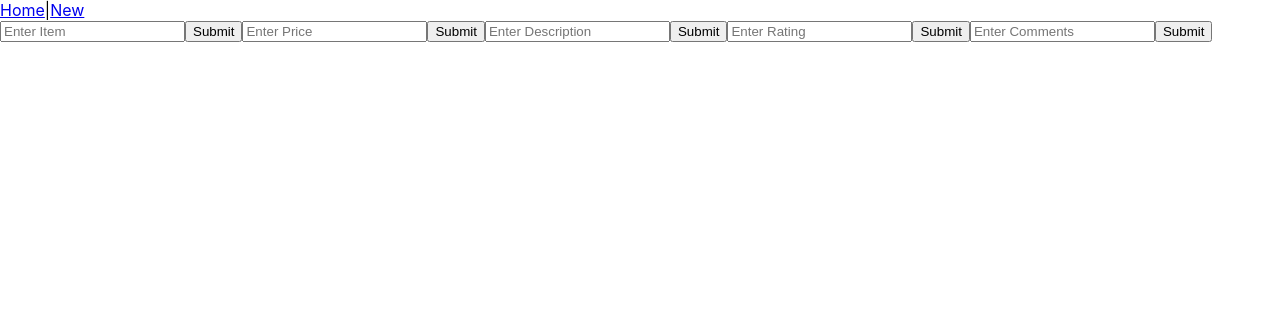
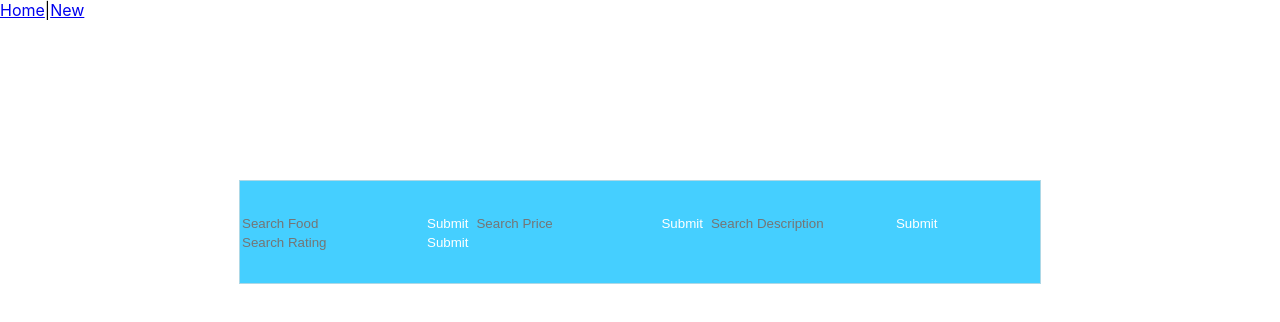
Before and after one commit to yordanosW/Milestone2_frontend, a React (Create React App) app: page /Grocery in a window 1280 px wide. Shown: the top 322 px of the page. Built offline with nearby package versions, Linux system fonts and the light colour scheme.

Commit message:
GrocerySearch

```diff
--- /dev/null
+++ b/src/Components/Grocery.css
@@ -0,0 +1,29 @@
+.form{
+    border-radius: 5px solid white;
+    margin: auto;
+    color: white;
+    margin-top: 10em;
+    display: flex;
+    flex-direction: row;
+    background: #45CFFF;
+    color: white;
+    background-color: #45CFFF;
+    padding-top: 2em;
+    padding-bottom: 2em;
+    width: 100vh;
+    outline: white;
+    align-items: center;
+
+
+}
+.form-submit-button{
+    color: white;
+    background-color: #45CFFF;
+    border: 5px white;
+    outline: white;
+}
+input{
+    background-color: #45CFFF;
+    color: white;
+    border: 5px white;
+}
--- a/src/Components/Grocery.js
+++ /dev/null
@@ -1,21 +0,0 @@
-import { useState } from "react"
-
-function Grocery() {
-    const[searchTerm, setSearchTerm] = useState('')
-    return(
-        <form onSubmit={(e) => handleSubmit(e, searchTerm)}>
-            <input onChange = {(e) => setSearchTerm(e.target.value)} placeholder="Enter Item"/>
-            <input type="submit"/>
-            <input onChange ={(e) => setSearchTerm(e.target.value)} placeholder="Enter Price"/>
-            <input type="submit"/>
-            <input onChange ={(e) => setSearchTerm(e.target.value)} placeholder="Enter Description"/>
-            <input type="submit"/>
-            <input onChange ={(e) => setSearchTerm(e.target.value)} placeholder="Enter Rating"/>
-            <input type="submit"/>
-            <input onChange ={(e) => setSearchTerm(e.target.value)} placeholder="Enter Comments"/>
-            <input type="submit"/>
-        </form>
-    )
-}
-
-export default Grocery
--- /dev/null
+++ b/src/Components/Grocery.jsx
@@ -0,0 +1,27 @@
+import { useState } from "react"
+import "./Grocery.css";
+
+function Grocery() {
+    const[searchTerm, setSearchTerm] = useState('')
+
+
+    return(
+        <div className= "form">
+        <form onSubmit={(e) => handleSubmit(e, searchTerm)}>
+            <input onChange = {(e) => setSearchTerm(e.target.value)} placeholder="Search Food"/>
+            <input type="submit"/>
+            <input onChange ={(e) => setSearchTerm(e.target.value)} placeholder="Search Price"/>
+            <input type="submit"/>
+            <input onChange ={(e) => setSearchTerm(e.target.value)} placeholder="Search Description"/>
+            <input type="submit"/>
+            <input onChange ={(e) => setSearchTerm(e.target.value)} placeholder="Search Rating"/>
+            <input type="submit"/>
+        </form>
+        </div>
+
+    )
+
+}
+
+
+export default Grocery
--- a/src/index.css
+++ b/src/index.css
@@ -12,4 +12,11 @@ code {
     monospace;
 }
 
+.form{
+  font-family: source-code-pro, Menlo, Monaco, Consolas, 'Courier New',
+    monospace;
+    border: 1px solid lightblue;
+
+
+}
 /* Bootstrap-react */
```
